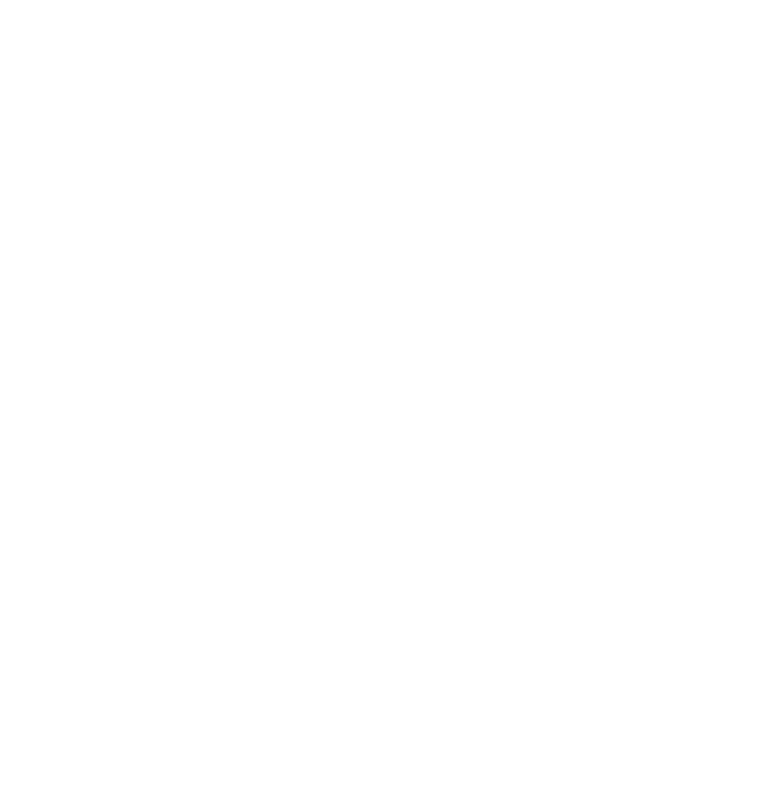
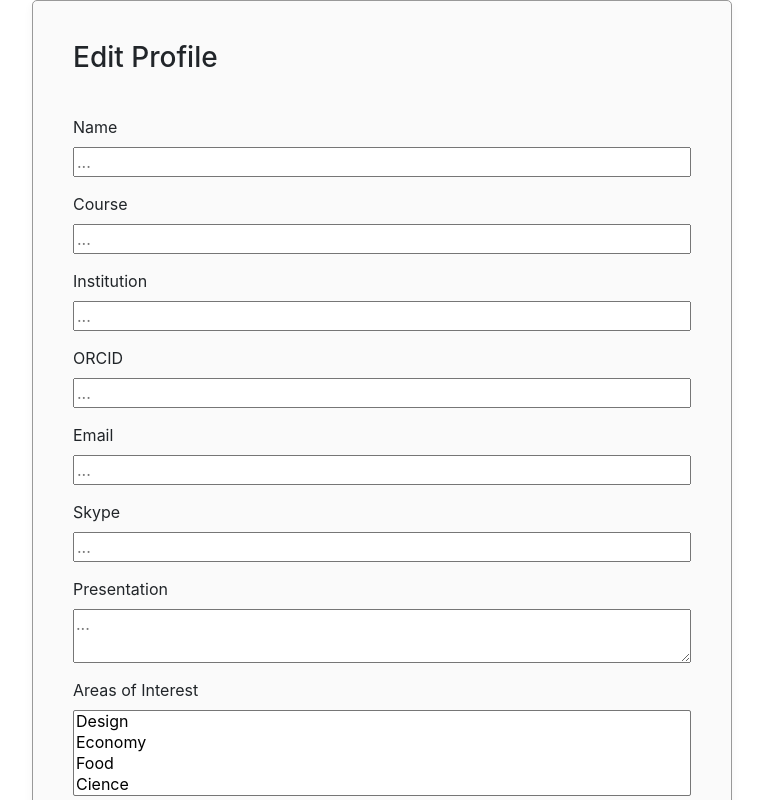
Before and after one commit to WeSearchers/wesearchers-api, a React app in the folder project/frontend/: page /edit in a window 1280 px wide. Shown: the top 800 px of the page, without its empty margins (258-1021 px from the left). Built offline with nearby package versions, Linux system fonts and the light colour scheme; the HTML template or start-up script is replaced by a standard one.

Commit message:
added editUserProfileForm

```diff
--- a/project/frontend/src/App.js
+++ b/project/frontend/src/App.js
@@ -1,11 +1,13 @@
 import React, { Component } from "react";
 import "./App.css";
 import "./userProfile.css";
+import "./editUserProfileForm.css";
 import SignupForm from "./components/SignupForm";
 import { BrowserRouter as Router, Route, Switch } from "react-router-dom";
 import Validator from "./components/Validator";
 import queryString from "query-string";
 import UserProfile from "./views/userProfile";
+import EditUserProfileForm from "./components/user-profile/editUserProfileForm";
 import "bootstrap/dist/css/bootstrap.css";
 
 class App extends Component {
@@ -15,6 +17,8 @@
         <div className="App">
           <Switch>
             <Route path="/user/profile" component={UserProfile} />
+            <Route path="/edit" component={EditUserProfileForm} />
+            <Route path="/sign" component={SignupForm} />
           </Switch>
         </div>
       </Router>
--- a/project/frontend/src/components/navBar.js
+++ b/project/frontend/src/components/navBar.js
@@ -39,29 +39,29 @@
             <i className="fa fa-bars" onClick={this.handleClickHamb} />
             <div className={"hamb-navigation " + this.state.hambState}>
               <ul>
-                <li>
+                <a>
                   <span>Requests</span> <i className="fa  fa-chevron-right" />
-                </li>
-                <li>
+                </a>
+                <a>
                   <span>Network</span> <i className="fa  fa-chevron-right" />
-                </li>
-                <li>
+                </a>
+                <a>
                   <span>Community</span> <i className="fa  fa-chevron-right" />
-                </li>
-                <li>
+                </a>
+                <a>
                   <span>Settings and Privacy</span>{" "}
                   <i className="fa  fa-chevron-right" />
-                </li>
-                <li>
+                </a>
+                <a>
                   <span>Help</span> <i className="fa  fa-chevron-right" />
-                </li>
-                <li>
+                </a>
+                <a>
                   <span>About the Platform</span>{" "}
                   <i className="fa  fa-chevron-right" />
-                </li>
-                <li>
-                  <span>Logout</span> <i className="fa  fa-chevron-right" />
-                </li>
+                </a>
+                <a href="/sign">
+                  <span>Logout*</span> <i className="fa  fa-chevron-right" />
+                </a>
               </ul>
             </div>
           </div>
--- /dev/null
+++ b/project/frontend/src/components/user-profile/editUserProfileForm.js
@@ -0,0 +1,43 @@
+import React, { Component } from "react";
+
+class EditUserProfileForm extends Component {
+  state = {};
+  render() {
+    return (
+      <div className="edit-user-profile section-card">
+        <h3>Edit Profile</h3>
+        <a href="/user/profile" className="fa fa-times" />
+        <form action="#">
+          <label>Name</label>
+          <input type="text" placeholder="..." />
+          <label>Course</label>
+          <input type="text" placeholder="..." />
+          <label>Institution</label>
+          <input type="text" placeholder="..." />
+          <label>ORCID</label>
+          <input type="text" placeholder="..." />
+          <label>Email</label>
+          <input type="text" placeholder="..." />
+          <label>Skype</label>
+          <input type="text" placeholder="..." />
+          <label>Presentation</label>
+          <textarea type="text" placeholder="..." />
+          <label>Areas of Interest</label>
+          <select multiple>
+            <option value="volvo">Design</option>
+            <option value="saab">Economy</option>
+            <option value="opel">Food</option>
+            <option value="audi">Cience</option>
+          </select>
+          <label>Languages</label>
+          <input type="text" placeholder="..." />
+          <button type="submit" value="">
+            save changes
+          </button>
+        </form>
+      </div>
+    );
+  }
+}
+
+export default EditUserProfileForm;
--- a/project/frontend/src/components/user-profile/menuSubSections/profileAbout.js
+++ b/project/frontend/src/components/user-profile/menuSubSections/profileAbout.js
@@ -57,7 +57,7 @@
             </div>
             <div className="multi-choice-area">
               <i>#</i>
-              Fuscealiquamvestibulumipsum
+              Cience
             </div>
           </div>
           <div className="section-title">languages</div>
--- a/project/frontend/src/components/user-profile/menuSubSections/profileNetwork.js
+++ b/project/frontend/src/components/user-profile/menuSubSections/profileNetwork.js
@@ -28,7 +28,8 @@
     return (
       <div
         className={
-          "col-md-12 " + (this.props.toShow == "network" ? "show" : "hidden")
+          "col-md-12 mt40 " +
+          (this.props.toShow == "network" ? "show" : "hidden")
         }
       >
         {this.state.subSections.map(subSection => (
--- a/project/frontend/src/components/user-profile/userProfileHeader.js
+++ b/project/frontend/src/components/user-profile/userProfileHeader.js
@@ -10,13 +10,9 @@
           <div className="user-info section-card">
             <div className="user-name">
               Michael Jordan
-              <i className="edit-profile fa fa-pencil-square-o" />
+              <a href="/edit" className="edit-profile fa fa-pencil-square-o" />
             </div>
             <ul className="user-aux-info">
-              <li>
-                <span className="label">Age:</span>
-                20
-              </li>
               <li>
                 <span className="label">Course:</span>
                 Design and Multimedia
--- /dev/null
+++ b/project/frontend/src/editUserProfileForm.css
@@ -0,0 +1,30 @@
+div.edit-user-profile.section-card {
+  position: relative;
+  padding: 40px;
+  margin-top: 0;
+  max-width: 700px;
+  margin: auto;
+}
+
+.edit-user-profile h3 {
+  margin-bottom: 40px;
+}
+
+.edit-user-profile form {
+  display: flex;
+  flex-direction: column;
+}
+
+.edit-user-profile form > :nth-child(2n) {
+  margin-bottom: 15px;
+}
+
+.edit-user-profile form button {
+  margin-top: 20px;
+}
+
+.edit-user-profile a {
+  position: absolute;
+  top: 40px;
+  right: 40px;
+}
--- a/project/frontend/src/navbar.css
+++ b/project/frontend/src/navbar.css
@@ -75,24 +75,31 @@
   transition: 0.25s;
 }
 
-.hamb-navigation ul li {
+.hamb-navigation ul {
+  display: flex;
+  flex-direction: column;
+}
+
+.hamb-navigation ul a {
   display: flex;
   justify-content: space-between;
   align-items: center;
   padding: 10px 20px;
   border-top: 1px solid #fff;
+  color: #fff;
+  text-decoration-line: none;
 }
 
-.hamb-navigation ul li:first-child {
+.hamb-navigation ul a:first-child {
   padding: 10px 20px;
   border-top: transparent;
 }
 
-.hamb-navigation ul li .fa {
+.hamb-navigation ul a .fa {
   font-size: 15px;
 }
 
-.hamb-navigation ul li:hover {
+.hamb-navigation ul a:hover {
   background: #999;
   cursor: pointer;
 }
--- a/project/frontend/src/userProfile.css
+++ b/project/frontend/src/userProfile.css
@@ -100,6 +100,9 @@
   margin-top: 40px;
 }
 
+.section-title:first-child {
+  margin-top: 25px;
+}
 .section-title {
   margin-top: 40px;
   font-size: 18px;
@@ -295,11 +298,19 @@
   padding: 5px;
 }
 
+.mt40 {
+  margin-top: 40px;
+}
+
 /* General rules */
 
 a:hover {
   cursor: pointer;
   background: #999;
+}
+
+a.fa {
+  color: #000;
 }
 
 /* General media queries */
```
